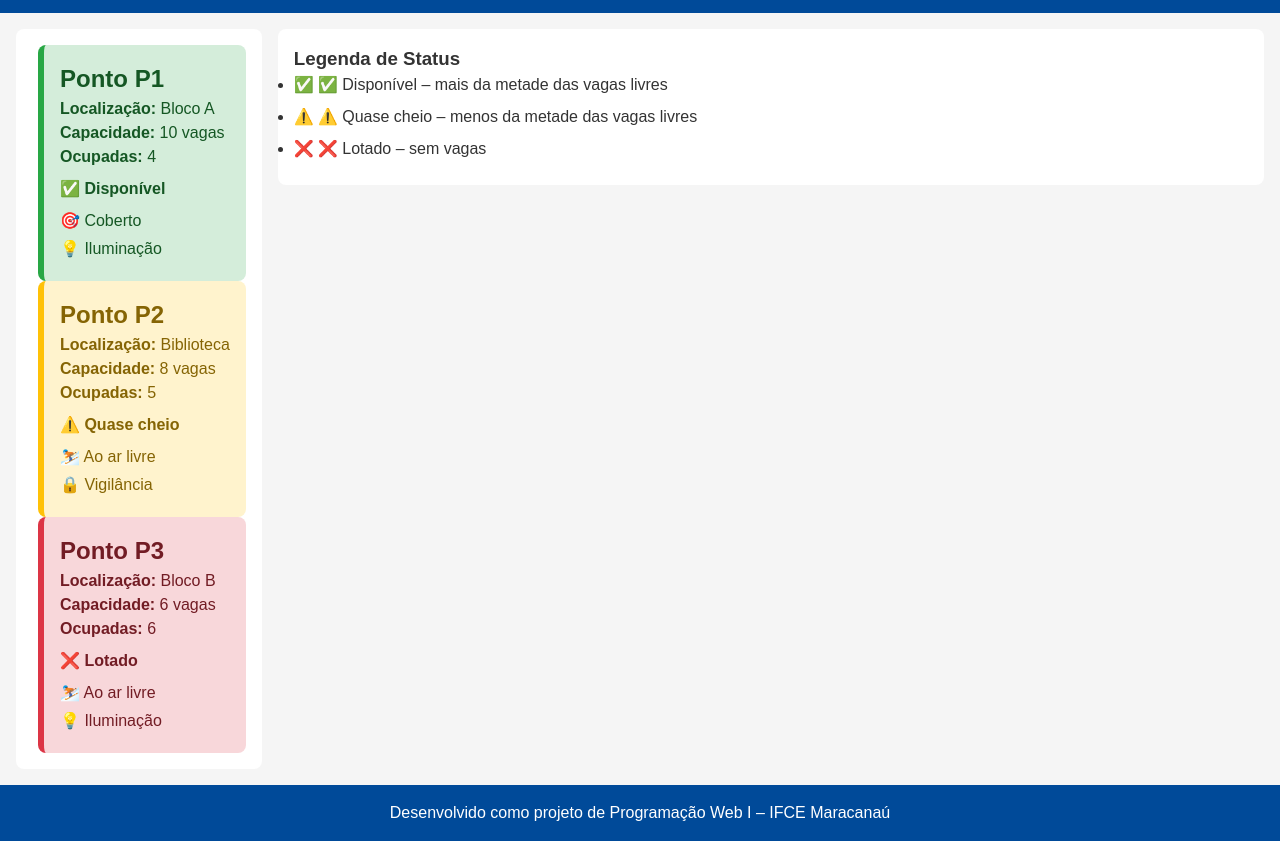
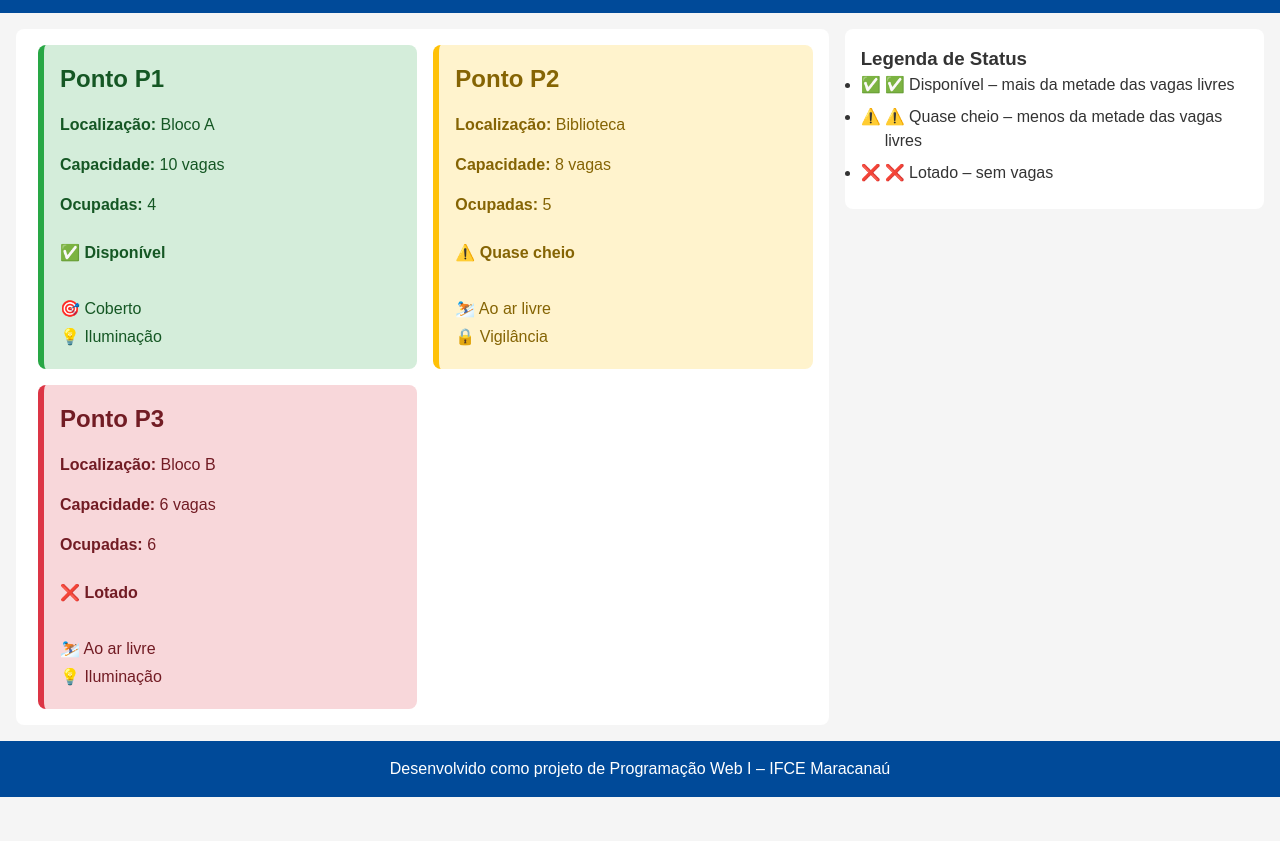
Before and after one commit to Mayane-hub/Mayane-trabalho1, a plain HTML site: page index.html in a window 1280 px wide. Shown: the part 91-932 px from the top of the page. After the commit the page ends 888 px from the top, so only its background shows below. Drawn offline with Linux system fonts and the light colour scheme.

Commit message:
Update style.css

```diff
--- a/style.css
+++ b/style.css
@@ -26,7 +26,7 @@ main {
   padding: 1rem;
 }
 
-.points {
+.point {
   display: grid;
   grid-template-columns: repeat(auto-fill, minmax(280px, 1fr));
   gap: 1rem;
```
